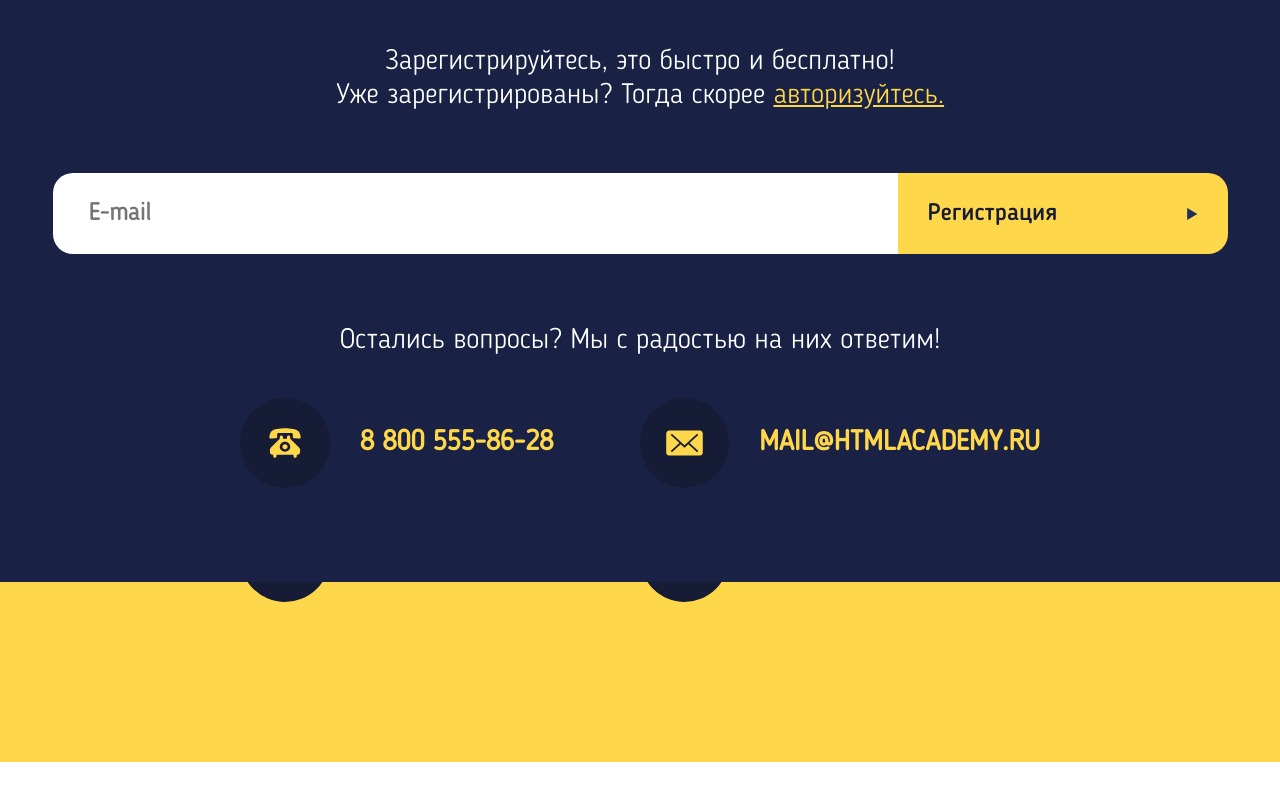
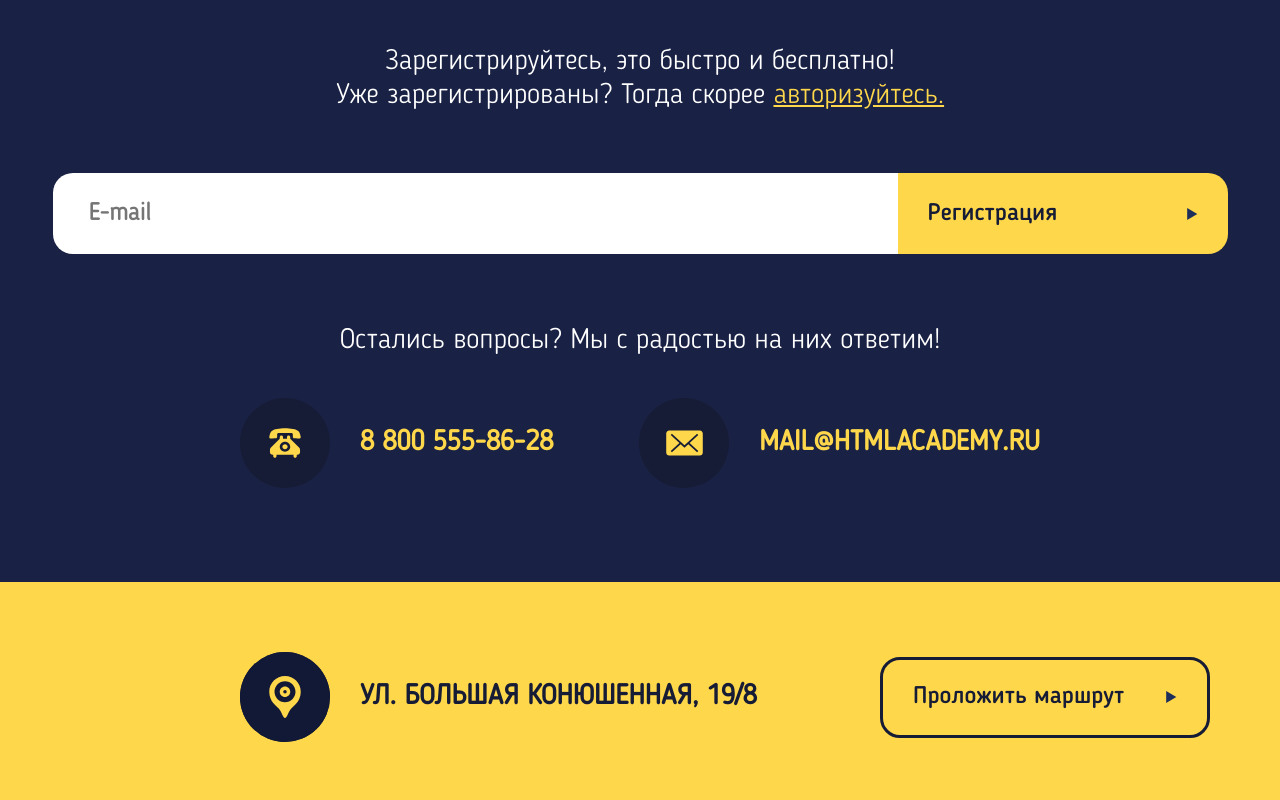
Before and after one commit to ItrumTest/ItrumLayout, a plain HTML site: page index.html in a window 1280 px wide. Shown: the part 3775-4575 px from the top of the page. Before the commit the page ends 4537 px from the top, so only its background shows below. Drawn offline with Linux system fonts and the light colour scheme; files whose address does not match are found by name.

Commit message:
geolocation section

```diff
--- a/index.html
+++ b/index.html
@@ -316,44 +316,47 @@
         </p>
         <div class="interested__contacts">
           <div class="interested__contacts__contact">
-            <button class="basic_blue">
+            <button class="interested__contacts__button basic_blue">
               <img
                 src="./asserts/interested/icon_telephone.svg"
                 alt="contacts__phone__image"
               />
             </button>
-            <span>8 800 555-86-28</span>
+            <span class="interested__contacts__contact__span"
+              >8 800 555-86-28</span
+            >
           </div>
           <div class="interested__contacts__contact">
-            <button class="basic_blue">
+            <button class="interested__contacts__button basic_blue">
               <img
                 src="./asserts/interested/icon_mail.svg"
                 alt="contacts__phone__image"
               />
             </button>
-            <span>mail@htmlacademy.ru</span>
+            <span class="interested__contacts__contact__span"
+              >mail@htmlacademy.ru</span
+            >
           </div>
         </div>
       </section>
       <section class="geolocation">
-        <div class="interested__contacts">
+        <div class="geolocation__contacts">
           <div class="interested__contacts__contact">
-            <button class="basic_blue">
+            <button class="interested__contacts__button basic_blue">
               <img
-                src="./asserts/interested/icon_telephone.svg"
-                alt="contacts__phone__image"
+                src="./asserts/footer/map_mark.svg"
+                alt="contacts__map__mark__image"
               />
             </button>
-            <span>8 800 555-86-28</span>
+            <span class="geolocation__contacts__contact__span"
+              >ул. Большая Конюшенная, 19/8</span
+            >
           </div>
-          <div class="interested__contacts__contact">
-            <button class="basic_blue">
-              <img
-                src="./asserts/interested/icon_mail.svg"
-                alt="contacts__phone__image"
-              />
-            </button>
-            <span>mail@htmlacademy.ru</span>
+          <div class="geolocation__contacts__contact">
+            <a class="geolocation__link" href="#"
+              ><span>Проложить маршрут</span>
+              <img src="./asserts/Polygon 1.svg" alt="about__icon"
+            /></a>
           </div>
         </div>
       </section>
--- a/src/styles/geolocation.css
+++ b/src/styles/geolocation.css
@@ -7,8 +7,52 @@
   background: url("../../asserts/footer/background2.png");
   width: 1440px;
   background-repeat: no-repeat;
-  background-size: 1440px 250px;
-  min-height: 250px;
+  background-size: 1440px 300px;
+  min-height: 300px;
   z-index: 40;
   margin-top: -70px;
 }
+
+.geolocation__contacts {
+  display: flex;
+  padding-top: 140px;
+  align-items: center;
+  justify-content: space-between;
+  width: 800px;
+}
+
+.geolocation__link {
+  display: flex;
+  align-items: center;
+  justify-content: space-between;
+
+  padding: 32px 30px;
+  min-width: 330px;
+  max-height: 81px;
+  font-size: 24px;
+  font-family: letsGoMedium;
+  border: 3px solid var(--basic_blue);
+  background: var(--basic_yellow);
+  border-radius: 20px;
+}
+
+.geolocation__link span {
+  color: var(--basic_blue);
+}
+
+.geolocation__contacts__contact__span {
+  font-size: 28px;
+  font-style: normal;
+  font-weight: 700;
+  line-height: 28px;
+  padding-left: 30px;
+  text-transform: uppercase;
+  color: var(--basic_blue);
+  width: 550px;
+}
+
+.geolocation__contacts__contact {
+    display: flex;
+    align-items: center;
+    justify-content: flex-start;
+  }
--- a/src/styles/interested.css
+++ b/src/styles/interested.css
@@ -84,7 +84,7 @@
   width: 800px;
 }
 
-.interested__contacts button {
+.interested__contacts__button {
   display: flex;
   align-items: center;
   justify-content: center;
@@ -98,10 +98,10 @@
   display: flex;
   align-items: center;
   justify-content: flex-start;
-  width: 50%;
+  width: 100%;
 }
 
-.interested__contacts__contact span {
+.interested__contacts__contact__span {
   font-size: 28px;
   font-style: normal;
   font-weight: 700;
```
